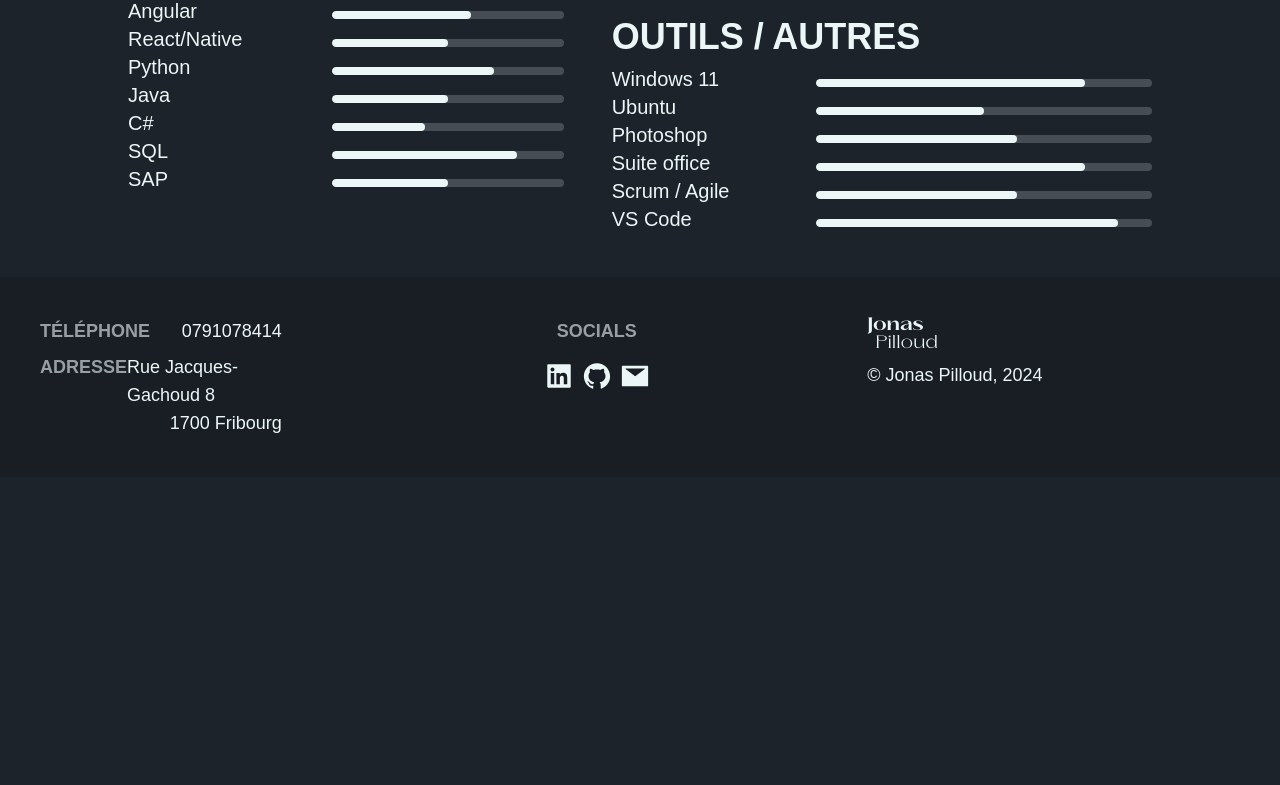
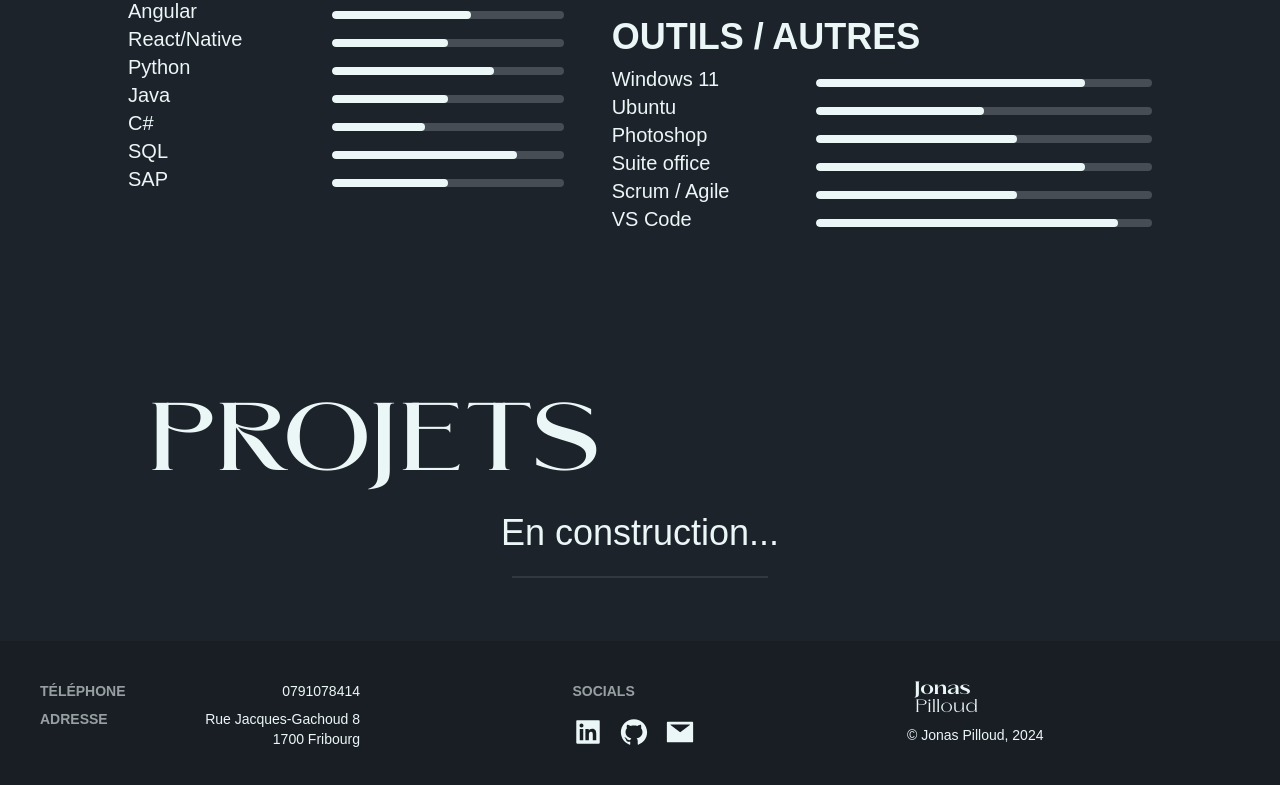
Before and after one commit to Gen0miX/jonas-resume, a Next.js app: page / in a window 1280 px wide. Shown: the part 4045-4830 px from the top of the page. Before the commit the page ends 4522 px from the top, so only its background shows below. Built offline with nearby package versions, Linux system fonts and the light colour scheme; a web font is replaced by a local one.

Commit message:
Footer rework, responsive ok

```diff
--- a/components/Footer.tsx
+++ b/components/Footer.tsx
@@ -3,8 +3,8 @@ import { AiFillGithub, AiFillLinkedin, AiFillMail } from "react-icons/ai";
 
 export default function Footer() {
   return (
-    <footer className="p-10 font-sans text-lg font-medium footer bg-base-200">
-      <div className="flex flex-col items-start w-1/2">
+    <footer className="footer footer-center md:footer p-10 font-sans font-medium  bg-base-200 text-sm w-full">
+      <div className="flex flex-col w-[13rem] sm:w-80">
         <div className="flex flex-row justify-between w-full">
           <h6 className="mb-0 footer-title">Téléphone</h6>
           <p className="">0791078414</p>
@@ -19,28 +19,28 @@ export default function Footer() {
       </div>
       <nav className="flex flex-col items-center">
         <h6 className="footer-title">Socials</h6>
-        <div className="flex">
+        <div className="grid grid-flow-col gap-4">
           <a
-            className="mx-1 text-3xl transition-transform duration-300 ease-in hover:-skew-x-6 hover:scale-105 hover:scale-y-125"
+            className=" text-3xl transition-transform duration-300 ease-in hover:-skew-x-6 hover:scale-105 hover:scale-y-125"
             href=""
           >
             <AiFillLinkedin></AiFillLinkedin>
           </a>
           <a
-            className="mx-1 text-3xl transition-transform duration-300 ease-in hover:-skew-x-6 hover:scale-105 hover:scale-y-125"
+            className=" text-3xl transition-transform duration-300 ease-in hover:-skew-x-6 hover:scale-105 hover:scale-y-125"
             href=""
           >
             <AiFillGithub></AiFillGithub>
           </a>
           <a
-            className="mx-1 text-3xl transition-transform duration-300 ease-in hover:-skew-x-6 hover:scale-105 hover:scale-y-125"
+            className=" text-3xl transition-transform duration-300 ease-in hover:-skew-x-6 hover:scale-105 hover:scale-y-125"
             href="mailto:jonas-pilloud@jonas-pilloud.ch"
           >
             <AiFillMail></AiFillMail>
           </a>
         </div>
       </nav>
-      <aside>
+      <aside className="">
         <Link
           href="#"
           className="flex flex-col justify-end p-0 m-0 text-lg leading-none transition-transform duration-200 ease-in font-heading hover:-skew-x-6 hover:scale-105 hover:scale-y-125"
--- a/components/cv/CVDownloadButton.tsx
+++ b/components/cv/CVDownloadButton.tsx
@@ -10,7 +10,13 @@ export default function CVDownloadButton({
   iconSize = 24,
   className,
 }: CVDownloadButtonProps) {
-  const handleDownload = async () => {};
+  const handleDownload = () => {
+    const pdfUrl = "../../public/images/CV.pdf"; // Chemin vers le fichier PDF dans le dossier public
+    const link = document.createElement("a");
+    link.href = pdfUrl;
+    link.download = "CV.pdf";
+    link.click();
+  };
 
   return (
     <button onClick={handleDownload} className={`${className}`}>
--- a/components/pages/AppJP.tsx
+++ b/components/pages/AppJP.tsx
@@ -54,6 +54,7 @@ export default function AppJP() {
       <AboutMe />
       <Career />
       <Skills />
+      <Projects />
       <Footer />
     </ThemeProvider>
   );
--- a/components/sections/Hero.tsx
+++ b/components/sections/Hero.tsx
@@ -138,20 +138,20 @@ export default function Hero() {
       <div className="flex flex-col justify-end max-h-full mx-5 grow lg:max-w-full lg:flex-row lg:mx-0 lg:justify-evenly">
         <div className="flex flex-col max-w-sm mt-10 md:mt-5 lg:mt-0 lg:mx-5 lg:justify-end lg:flex-1 lg:mb-56 lg:max-w-md">
           <motion.div>
-            <h1 className="font-sans text-2xl font-medium lg:text-3xl">
+            <h1 className="font-sans text-xl sm:text-2xl font-medium lg:text-3xl">
               Salut, je suis <span className="font-bold">Jonas Pilloud</span>
             </h1>
           </motion.div>
           <motion.div>
             {" "}
-            <p className="font-sans text-base font-medium text-justify sm:text-lg">
+            <p className="font-sans text-sm font-medium text-justify sm:text-base md:text-lg">
               Un développeur junior passionné qui aime créer et apprendre en
               continu.
             </p>
           </motion.div>
 
           <motion.div>
-            <p className="mt-2 font-sans text-base font-medium text-justify sm:text-lg">
+            <p className="mt-2 font-sans text-sm font-medium text-justify sm:text-base md:text-lg">
               Quand je ne suis pas devant mon écran, vous me trouverez sur mon
               snowboard en hiver ou sur mon skateboard en été. Je suis toujours
               animé par la curiosité d'apprendre quelque chose de nouveau.
--- a/components/sections/Projects.tsx
+++ b/components/sections/Projects.tsx
@@ -1,24 +1,16 @@
 import React from "react";
-import Image from "next/image";
-import Link from "next/link";
-import Project1 from "../../public/images/projects/project_1.png";
-import Project2 from "../../public/images/projects/project_2.png";
-import Project3 from "../../public/images/projects/project_3.png";
-import Project4 from "../../public/images/projects/project_4.png";
 import SectionTitle from "../SectionTitle";
 
 export default function Projects() {
   return (
-    <section
-      id="projects"
-      className="flex mt-40 mb-10 mr-5 xl:mx-32 scroll-mt-32"
-    >
-      <div className="bg-base-100 w-96 h-96"></div>
-      <div className="bg-base-200 w-96 h-96"></div>
-      <div className="bg-base-300 w-96 h-96"></div>
-      <div className="bg-base-content w-96 h-96"></div>
-      <div className="bg-accent-content w-96 h-96"></div>
-      <div className="bg-primary-content w-96 h-96"></div>
+    <section id="projects" className="mt-40 mb-10 mr-5 xl:mx-32 scroll-mt-32">
+      <SectionTitle className="ml-5">PROJETS</SectionTitle>
+      <div className="flex flex-col items-center">
+        <p className="font-sans text-2xl font-medium sm:text-4xl">
+          En construction...
+        </p>
+        <div className="self-center w-1/4 divider"></div>
+      </div>
     </section>
   );
 }
```
Also changed, not shown: 1 other file (tests, documents, lock files or other folders).
